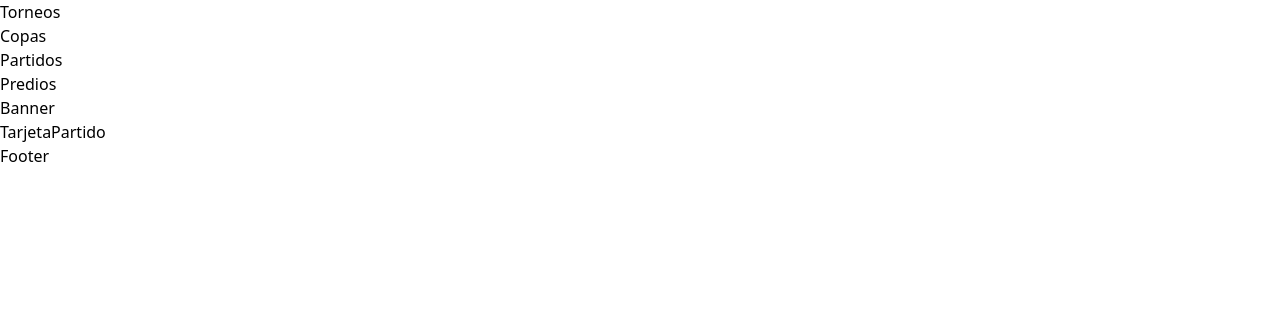
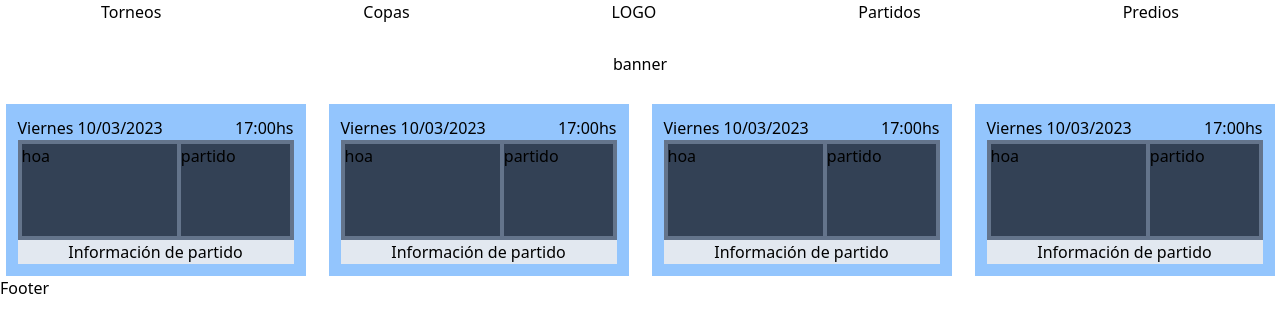
Before and after one commit to httpini/ABADFRONT, a Next.js app in the folder dashboard/: page / in a window 1280 px wide. Shown: the top 332 px of the page. Built offline with nearby package versions, Linux system fonts and the light colour scheme.

Commit message:
header y tarjetas partidos

```diff
--- a/dashboard/src/components/Banner.jsx
+++ b/dashboard/src/components/Banner.jsx
@@ -2,6 +2,8 @@ import React from 'react'
 
 export default function Banner() {
   return (
-    <div>Banner</div>
+    <div className='flex justify-center h-[5em] items-center'>
+      <h2>banner</h2>
+    </div>
   )
 }
--- a/dashboard/src/components/Header.jsx
+++ b/dashboard/src/components/Header.jsx
@@ -1,12 +1,16 @@
 import React from 'react'
+import LinkHeader from './LinkHeader'
+
+let list = [1, 2, 4, 5, 6, "ajsdofjadsfoaod"]
 
 export default function Header() {
     return (
-        <div>
-            <h2>Torneos</h2>
-            <h2>Copas</h2>
-            <h2>Partidos</h2>
-            <h2>Predios</h2>
+        <div className='flex w-full justify-around'>
+            <LinkHeader texto='Torneos' lista={list}/>
+            <LinkHeader texto='Copas' lista={list}/>
+            <h1>LOGO</h1>
+            <LinkHeader texto='Partidos' />
+            <LinkHeader texto='Predios' />
         </div>
     )
 }
--- /dev/null
+++ b/dashboard/src/components/LinkHeader.jsx
@@ -0,0 +1,22 @@
+import React, { useEffect, useState } from 'react'
+
+export default function LinkHeader({ texto, lista }) {
+    const [list, setList] = useState([])
+    const [visible, setVisible] = useState(false)
+    // console.log(list);
+    useEffect(() => {
+        setList(lista)
+    }, [lista])
+
+    return (
+        <div className='relative'>
+            <h2 className='cursor-pointer' onMouseEnter={() => setVisible(true)} onMouseLeave={() => setVisible(false) > { texto }}>{texto}</h2>
+            {visible && (
+                <div onMouseEnter={() => setVisible(true)} onMouseLeave={() => setVisible(false)}
+                className='absolute bg-red-500 w-[100px] text-center py-1 text-ellipsis'>
+                    {list && list.map(l => (<h4 className='text-center text-ellipsis w-full'>{l}</h4>))}
+                </div>)
+            }
+        </div>
+    )
+}
--- a/dashboard/src/components/ProximosPartidos.jsx
+++ b/dashboard/src/components/ProximosPartidos.jsx
@@ -3,8 +3,11 @@ import TarjetaPartido from './TarjetaPartido'
 
 export default function ProximosPartidos() {
     return (
-        <div>
-            <TarjetaPartido />
+        <div className='flex justify-around w-full gap-3'>
+            <TarjetaPartido data='' />
+            <TarjetaPartido data='' />
+            <TarjetaPartido data='' />
+            <TarjetaPartido data='' />
         </div>
     )
 }
--- a/dashboard/src/components/TarjetaPartido.jsx
+++ b/dashboard/src/components/TarjetaPartido.jsx
@@ -1,7 +1,17 @@
 import React from 'react'
 
-export default function TarjetaPartido() {
+export default function TarjetaPartido({ data }) {
   return (
-    <div>TarjetaPartido</div>
+    <div className='w-[300px] bg-blue-300 p-3'>
+      <div className='flex justify-between'>
+        <h3>Viernes 10/03/2023</h3>
+        <h3>17:00hs</h3>
+      </div>
+      <div className='w-full h-[100px] bg-slate-500 p-1 flex gap-1'>
+        <div className='bg-slate-700 h-full w-full'>hoa</div>
+        <div className='bg-slate-700 h-full w-[70%]'>partido</div>
+      </div>
+      <h3 className='text-center cursor-pointer bg-slate-200'>Información de partido</h3>
+    </div>
   )
 }
```
